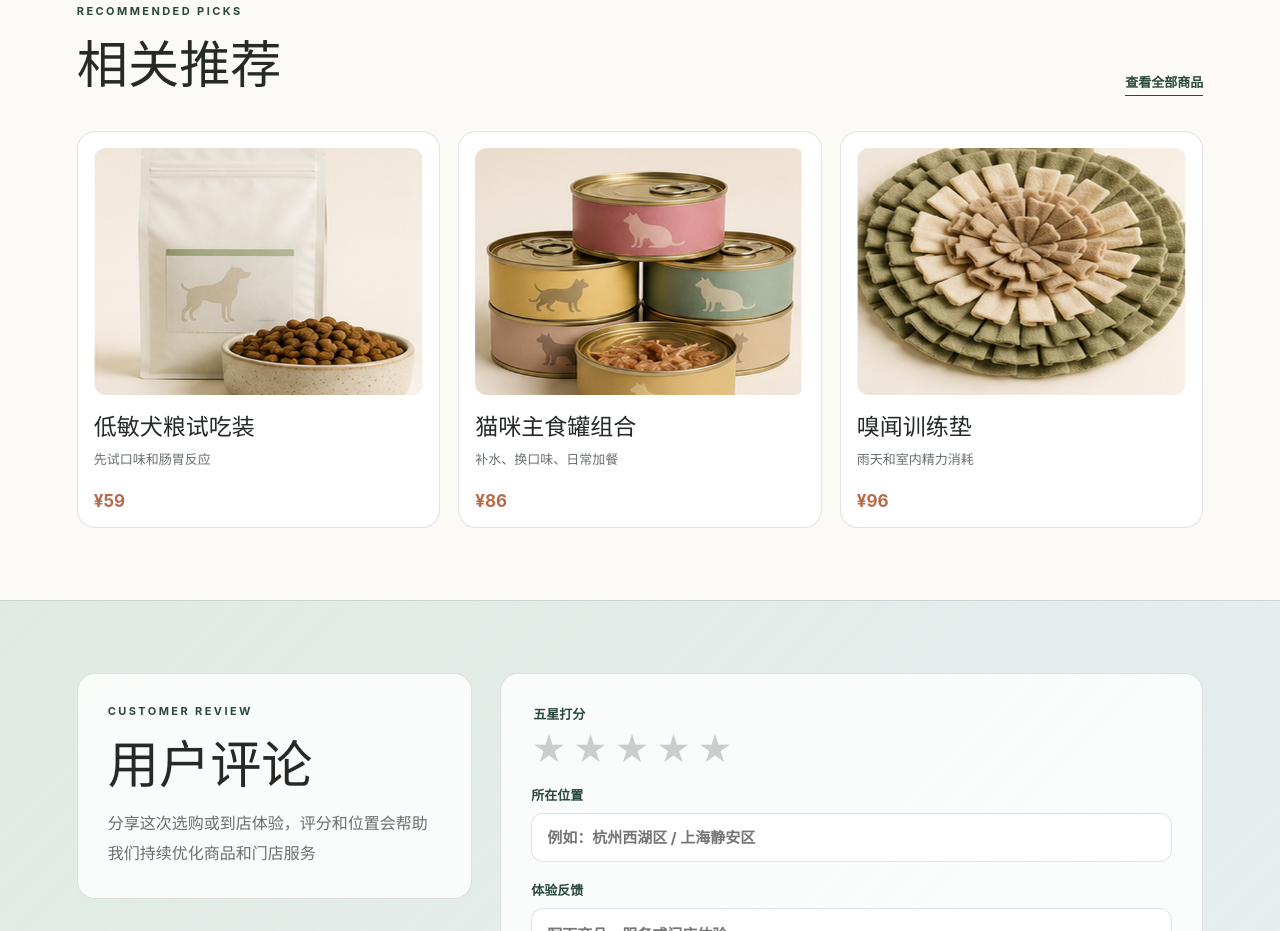
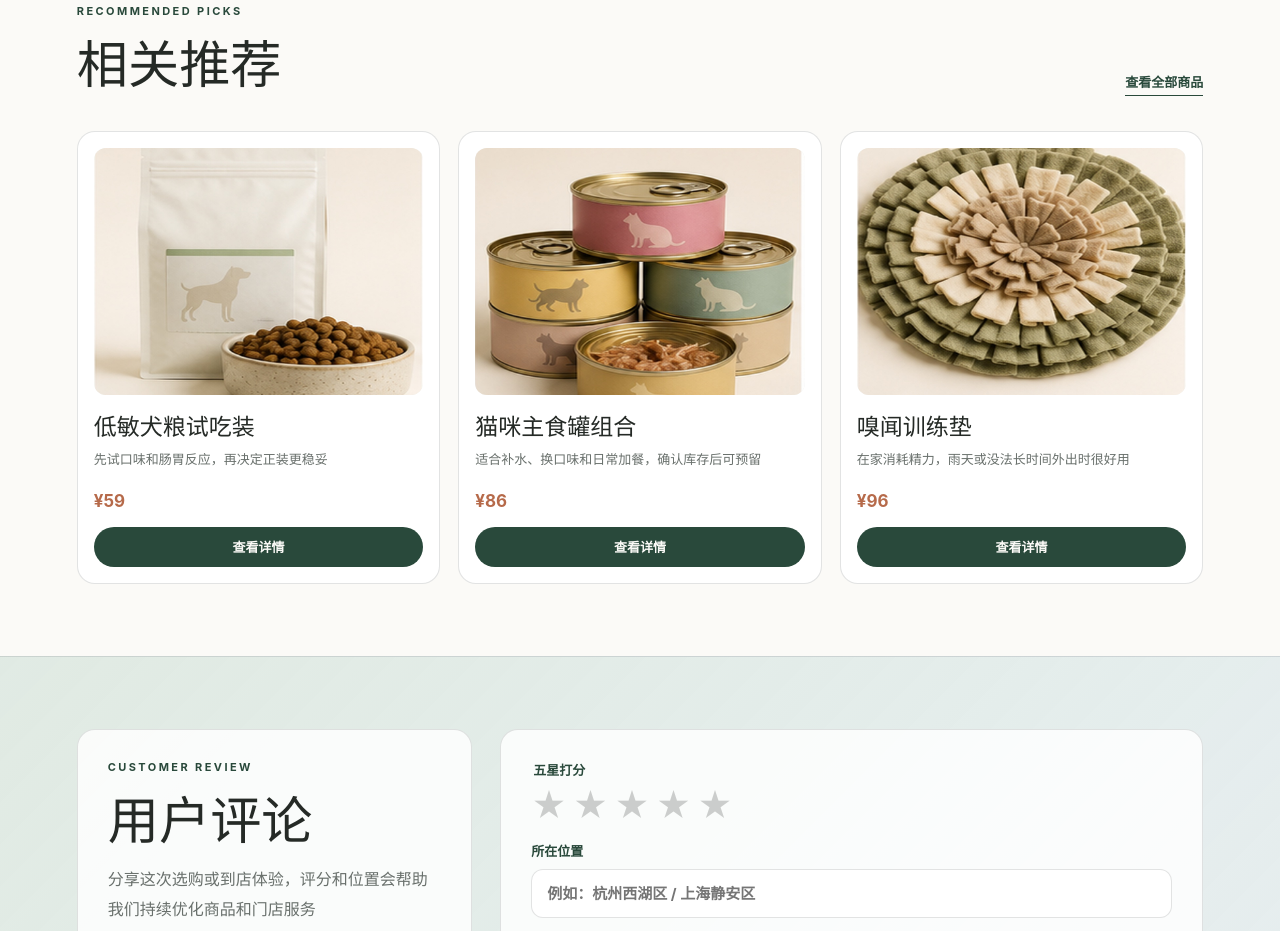
Before and after one commit to DominicY-bot/NOMA-PET, a website: page dist/payment.html in a window 1280 px wide. Shown: the part 1920-2851 px from the top of the page. Drawn offline with Linux system fonts and the light colour scheme.

Commit message:
Add files via upload

```diff
--- a/dist/payment.html
+++ b/dist/payment.html
@@ -151,65 +151,98 @@
       { name: "耐咬互动玩具", price: "¥42", description: "日常互动和独处啃咬都能用，耐玩度更高", summary: "陪玩和独处啃咬", category: "玩具训练", image: "assets/products/chew-toy.jpg", alt: "耐咬互动玩具", tags: ["玩具", "互动", "耐咬", "猫狗"] },
       { name: "猫咪逗玩套装", price: "¥26", description: "每天短时间陪玩，也能让猫咪保持新鲜感", summary: "每天短时间互动陪玩", category: "玩具训练", image: "assets/products/cat-teaser-set.jpg", alt: "猫咪逗玩套装", tags: ["玩具", "猫", "互动", "陪玩"] }
     ];
-    const products = Array.isArray(window.NOMA_PRODUCTS) && window.NOMA_PRODUCTS.length ? window.NOMA_PRODUCTS : fallbackProducts;
-    const params = new URLSearchParams(window.location.search);
-    const requestedName = params.get("item")?.trim();
-    const selected = requestedName
-      ? products.find((product) => product.name === requestedName)
-      : products[0];
-    const selectedProduct = document.querySelector(".selected-product");
-    const image = document.getElementById("selected-product-image");
-    const selectedNameElement = document.getElementById("selected-product-name");
-    const selectedPriceElement = document.getElementById("selected-product-price");
-    const selectedNoteElement = document.getElementById("selected-product-note");
-    const recommendationList = document.getElementById("recommendation-list");
+    (function () {
+      var products = Array.isArray(window.NOMA_PRODUCTS) && window.NOMA_PRODUCTS.length ? window.NOMA_PRODUCTS : fallbackProducts;
+      var params = new URLSearchParams(window.location.search);
+      var requestedName = params.get("item");
+      var selectedProduct = document.querySelector(".selected-product");
+      var image = document.getElementById("selected-product-image");
+      var selectedNameElement = document.getElementById("selected-product-name");
+      var selectedPriceElement = document.getElementById("selected-product-price");
+      var selectedNoteElement = document.getElementById("selected-product-note");
+      var recommendationList = document.getElementById("recommendation-list");
+
+      if (requestedName) {
+        requestedName = requestedName.trim();
+      }
 
       function paymentUrl(product) {
-      return `payment.html?item=${encodeURIComponent(product.name)}`;
+        return "payment.html?item=" + encodeURIComponent(product.name);
       }
 
-    function getRecommendations(currentProduct, limit = 3) {
+      function findProductByName(name) {
+        for (var i = 0; i < products.length; i += 1) {
+          if (products[i].name === name) {
+            return products[i];
+          }
+        }
+        return null;
+      }
+
+      function countMatchedTags(product, currentProduct) {
+        var score = 0;
+        var productTags = Array.isArray(product.tags) ? product.tags : [];
+        var currentTags = Array.isArray(currentProduct.tags) ? currentProduct.tags : [];
+
+        for (var i = 0; i < productTags.length; i += 1) {
+          if (currentTags.indexOf(productTags[i]) !== -1) {
+            score += 1;
+          }
+        }
+
+        return score;
+      }
+
+      function getRecommendations(currentProduct, limit) {
+        var scoredProducts = [];
+
         if (!currentProduct) {
           return [];
         }
 
-      return products
-        .filter((product) => product.name !== currentProduct.name)
-        .map((product) => {
-          const categoryScore = product.category === currentProduct.category ? 100 : 0;
-          const tagScore = product.tags.filter((tag) => currentProduct.tags.includes(tag)).length * 10;
-          return {
-            product,
-            score: categoryScore + tagScore
-          };
-        })
-        .sort((a, b) => b.score - a.score || products.indexOf(a.product) - products.indexOf(b.product))
-        .slice(0, limit)
-        .map((item) => item.product);
+        for (var i = 0; i < products.length; i += 1) {
+          var product = products[i];
+
+          if (product.name === currentProduct.name) {
+            continue;
+          }
+
+          scoredProducts.push({
+            product: product,
+            index: i,
+            score: (product.category === currentProduct.category ? 100 : 0) + countMatchedTags(product, currentProduct) * 10
+          });
+        }
+
+        scoredProducts.sort(function (a, b) {
+          if (b.score !== a.score) {
+            return b.score - a.score;
+          }
+          return a.index - b.index;
+        });
+
+        return scoredProducts.slice(0, limit).map(function (item) {
+          return item.product;
+        });
       }
 
       function renderRecommendations(currentProduct) {
-      const recommendations = getRecommendations(currentProduct);
-      recommendationList.innerHTML = recommendations.map((product) => {
-        return `
-          <a class="recommend-card" href="${paymentUrl(product)}">
-            <img src="${product.image}" alt="${product.alt}">
-            <span>${product.name}</span>
-            <small>${product.summary}</small>
-            <strong>${product.price}</strong>
-          </a>
-        `;
+        var recommendations = getRecommendations(currentProduct, 3);
+
+        recommendationList.innerHTML = recommendations.map(function (product) {
+          return [
+            '<a class="recommend-card" href="' + paymentUrl(product) + '">',
+            '<img src="' + product.image + '" alt="' + product.alt + '">',
+            "<span>" + product.name + "</span>",
+            "<small>" + (product.description || product.summary) + "</small>",
+            "<strong>" + product.price + "</strong>",
+            "<em>查看详情</em>",
+            "</a>"
+          ].join("");
         }).join("");
       }
 
-    if (selected) {
-      selectedNameElement.textContent = selected.name;
-      selectedPriceElement.textContent = selected.price;
-      selectedNoteElement.textContent = selected.description;
-      image.src = selected.image;
-      image.alt = selected.alt;
-      renderRecommendations(selected);
-    } else {
+      function renderMissingProduct() {
         selectedProduct.classList.add("is-missing");
         selectedNameElement.textContent = "未找到该商品，请重新选择";
         selectedPriceElement.textContent = "";
@@ -218,6 +251,29 @@
         image.alt = "";
         recommendationList.innerHTML = "";
       }
+
+      function renderSelectedProduct(product) {
+        selectedProduct.classList.remove("is-missing");
+        selectedNameElement.textContent = product.name;
+        selectedPriceElement.textContent = product.price;
+        selectedNoteElement.textContent = product.description;
+        image.src = product.image;
+        image.alt = product.alt;
+        renderRecommendations(product);
+      }
+
+      if (requestedName) {
+        var matchedProduct = findProductByName(requestedName);
+
+        if (matchedProduct) {
+          renderSelectedProduct(matchedProduct);
+        } else {
+          renderMissingProduct();
+        }
+      } else {
+        renderSelectedProduct(products[0]);
+      }
+    }());
 
     const reviewForm = document.querySelector(".review-form");
     const formStatus = document.querySelector(".form-status");
--- a/dist/styles.css
+++ b/dist/styles.css
@@ -1196,6 +1196,27 @@ blockquote footer {
   padding-top: 22px;
   color: var(--clay);
   font-size: 17px;
+}
+
+.recommend-card em {
+  display: inline-flex;
+  justify-content: center;
+  align-items: center;
+  min-height: 40px;
+  margin-top: 16px;
+  padding: 0 18px;
+  color: var(--paper);
+  font-size: 13px;
+  font-style: normal;
+  font-weight: 700;
+  background: var(--forest);
+  border-radius: 999px;
+  transition: background 180ms ease, transform 180ms ease;
+}
+
+.recommend-card:hover em {
+  background: var(--ink);
+  transform: translateY(-1px);
 }
 
 
```
Lines whose indentation alone changed are shown as unchanged.
